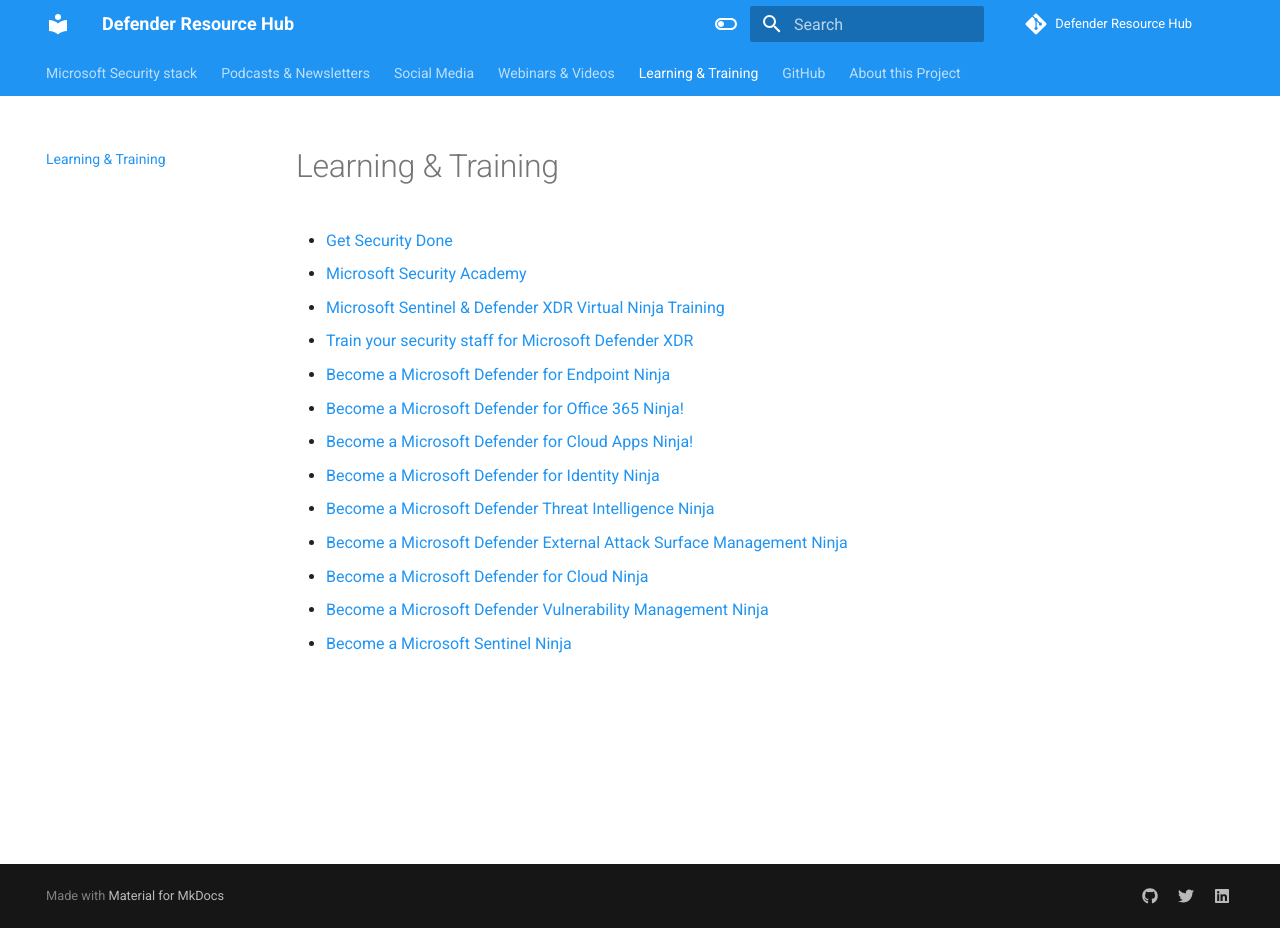
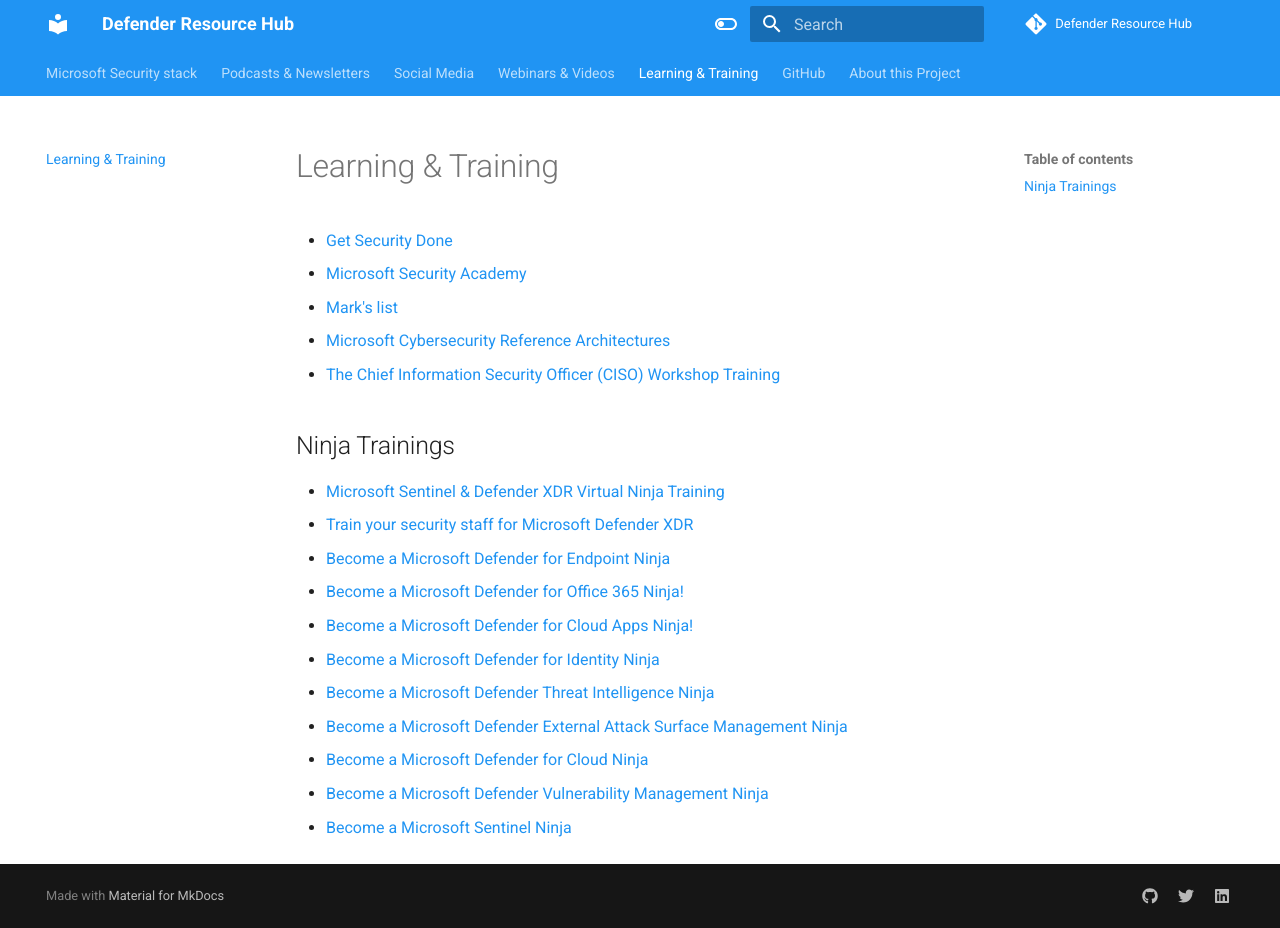
Before and after one commit to alexverboon/DefenderResourceHub, an MkDocs documentation site: the page built from docs/learn.md, in a window 1280 px wide and 928 px high. Built offline with MkDocs 1.6.1 and Material for MkDocs 9.7.7, drawn with Linux system fonts in a browser that asks for light colours; comment, search, counter and statistics services are not loaded.

Commit message:
updated learning and social

```diff
--- a/docs/learn.md
+++ b/docs/learn.md
@@ -2,6 +2,12 @@
 
 - [Get Security Done](https://dcaddick.github.io/gsd_public/GSD/)
 - [Microsoft Security Academy](https://microsoft.github.io/PartnerResources/skilling/microsoft-security-academy/start)
+- [Mark's list](https://aka.ms/markslist)
+- [Microsoft Cybersecurity Reference Architectures](https://learn.microsoft.com/en-us/security/adoption/mcra)
+- [The Chief Information Security Officer (CISO) Workshop Training](https://learn.microsoft.com/en-us/security/adoption/the-ciso-workshop)
+
+## Ninja Trainings
+
 - [Microsoft Sentinel & Defender XDR Virtual Ninja Training](https://adoption.microsoft.com/en-us/ninja-show/)
 - [Train your security staff for Microsoft Defender XDR](https://learn.microsoft.com/en-us/defender-xdr/microsoft-365-defender-train-security-staff)
 - [Become a Microsoft Defender for Endpoint Ninja](https://techcommunity.microsoft.com/t5/microsoft-defender-for-endpoint/microsoft-defender-for-endpoint-ninja-training-august-2021/ba-p/2611623)
```
Also changed, not shown: docs/social.md (+1 -0 lines).
